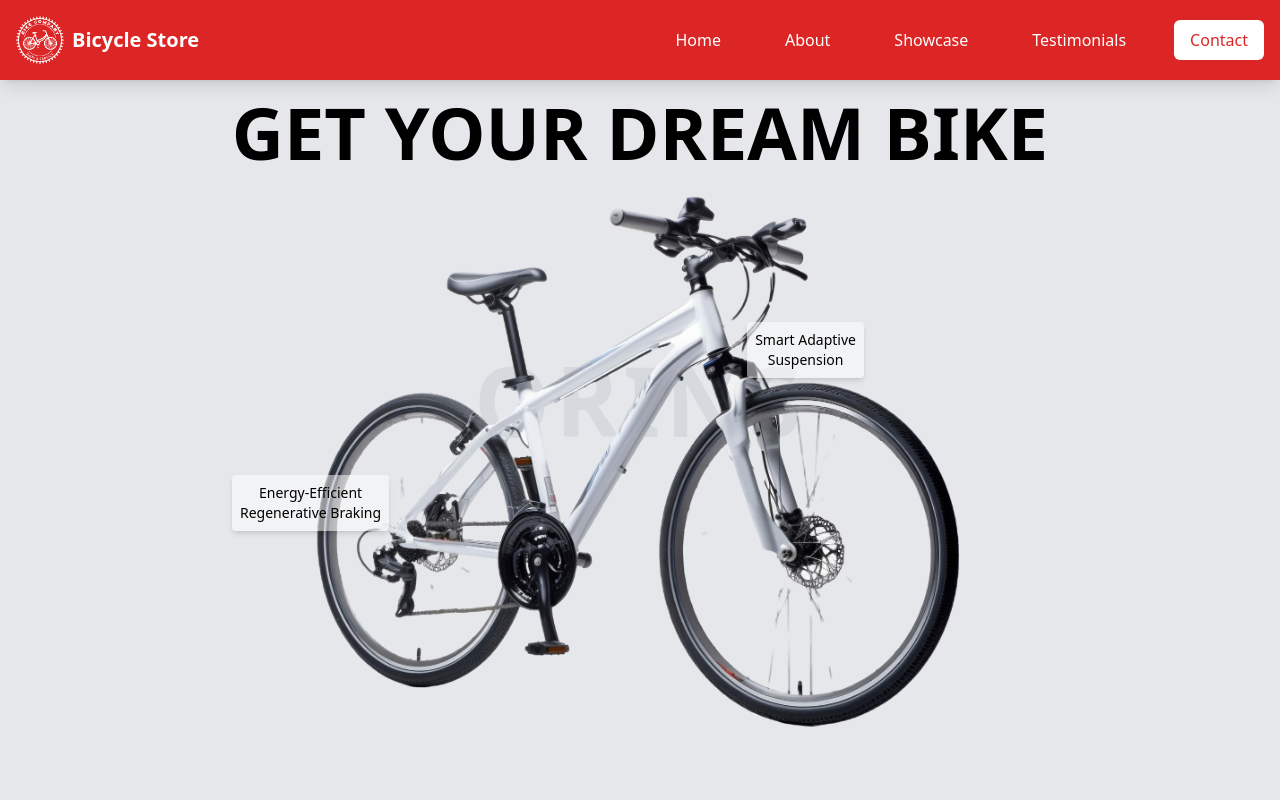
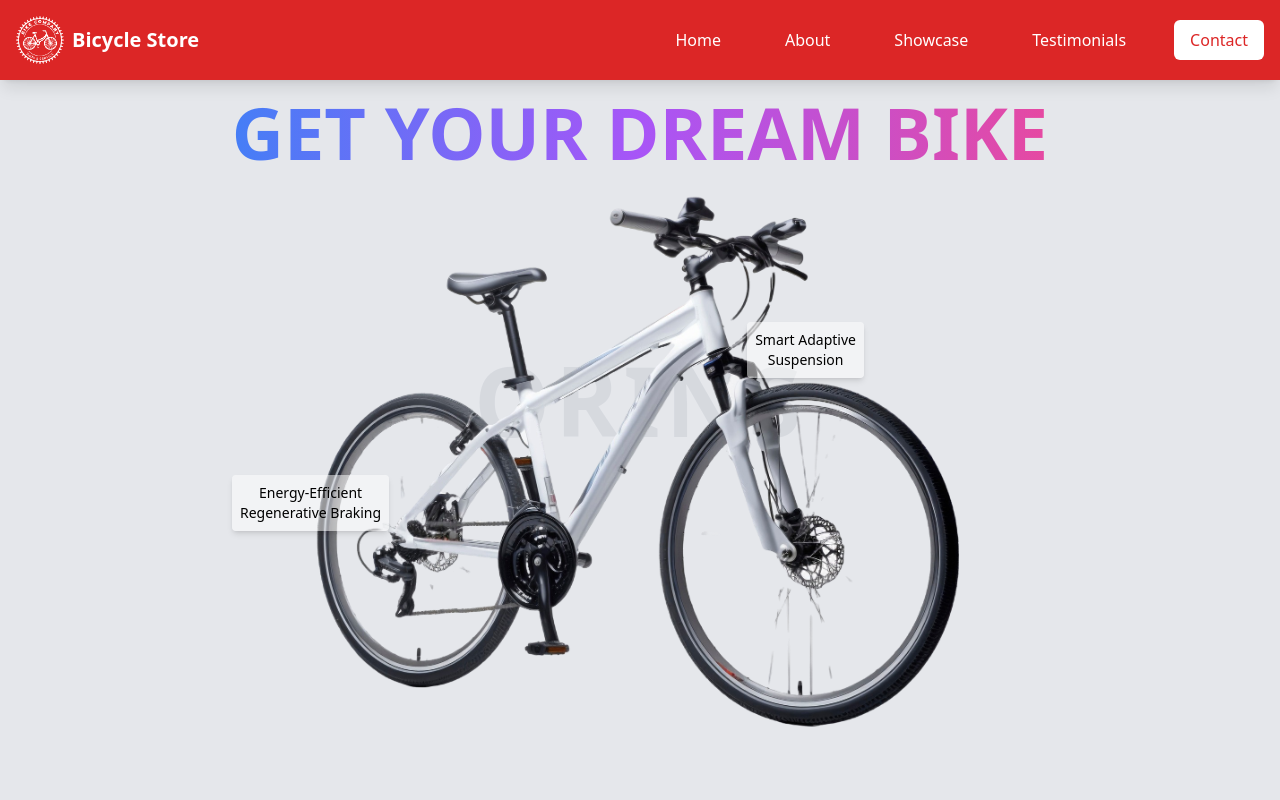
Before and after one commit to 29Niro/bicycle-landing-page, a React (Create React App) app: page / in a window 1280 px wide. Shown: the top 800 px of the page. Built offline with nearby package versions, Linux system fonts and the light colour scheme.

Commit message:
add colors to heading

```diff
--- a/src/sections/Welcome.js
+++ b/src/sections/Welcome.js
@@ -26,13 +26,15 @@
 
       <div className="relative max-w-4xl mx-auto w-full">
         <motion.h1
-          className="mt-8 md:mt-20 text-3xl md:text-7xl font-bold"
-          initial={{ opacity: 0, y: 20 }}
-          animate={{ opacity: 1, y: 0 }}
-          transition={{ delay: 0, duration: 0.8 }}
+          className="mt-8 md:mt-20 text-3xl md:text-7xl font-bold bg-gradient-to-r from-blue-500 via-purple-500 to-pink-500 text-transparent bg-clip-text"
+          initial={{ opacity: 0, y: 30 }}
+          animate={{ opacity: 1, y: 0, scale: [1, 1.1, 1] }}
+          transition={{ delay: 0.2, duration: 0.8, ease: 'easeOut' }}
+          whileHover={{ scale: 1.05 }}
         >
           GET YOUR DREAM BIKE
         </motion.h1>
+
         <motion.img
           src={Hero}
           alt="Electric Bicycle"
```
